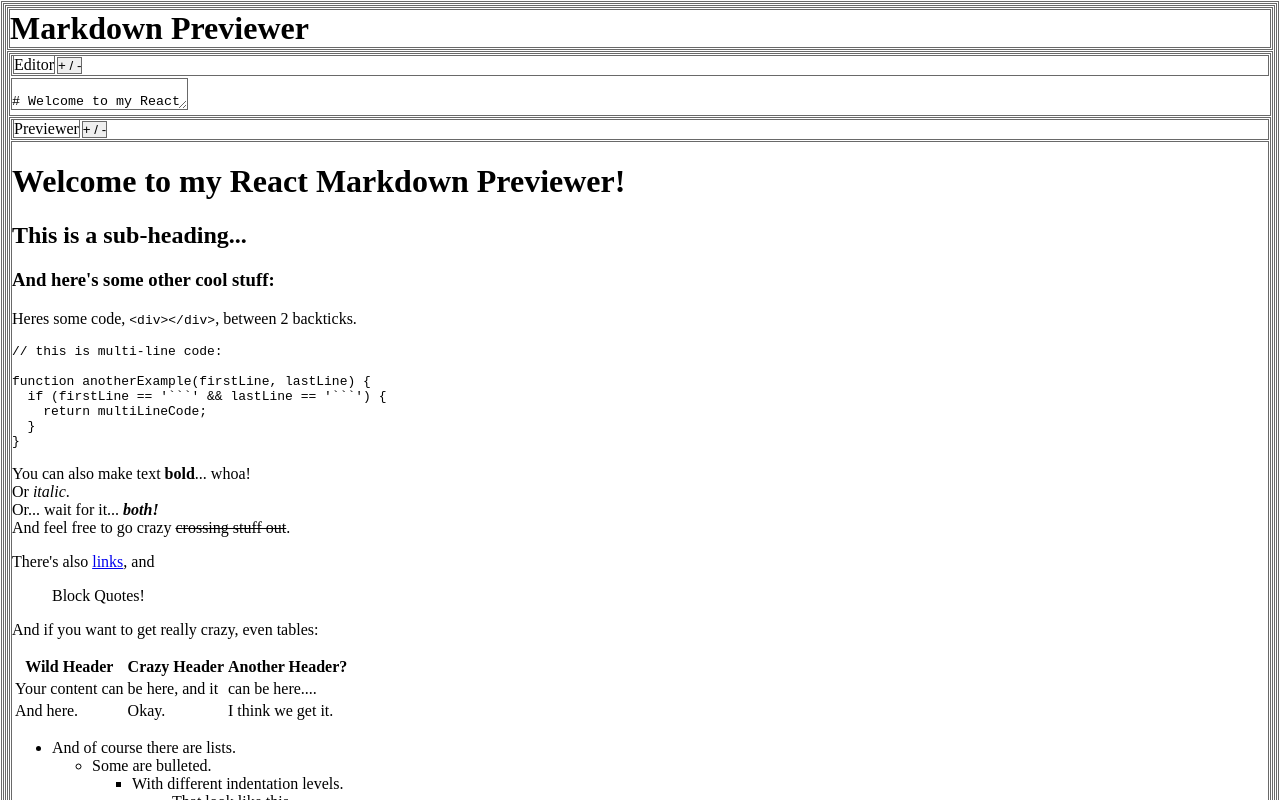
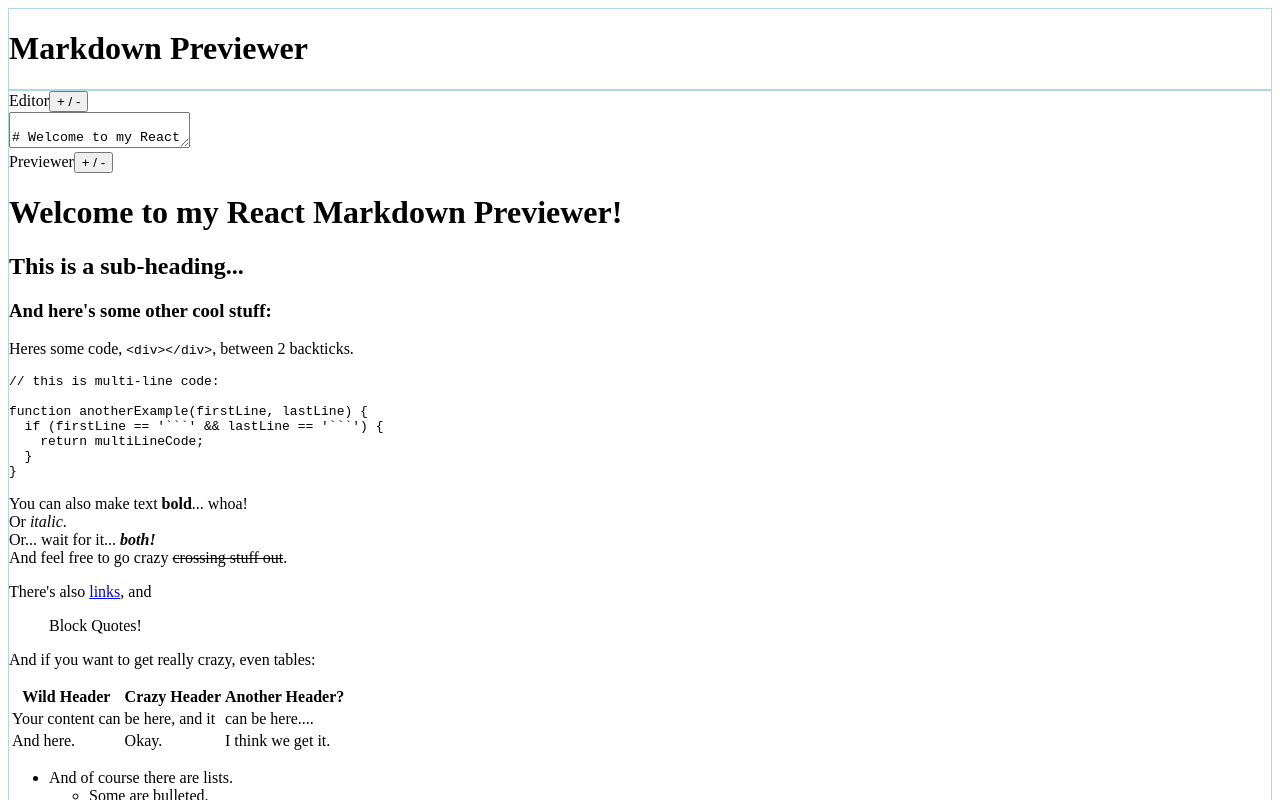
Before and after one commit to ericraycodes/fcc-markdown-previewer-1.0, a React (Vite) app: page / in a window 1280 px wide. Shown: the top 800 px of the page. Built offline with nearby package versions, Linux system fonts and the light colour scheme.

Commit message:
App 2.2: markdown functionality and fCC tests OK

```diff
--- a/src/App.jsx
+++ b/src/App.jsx
@@ -7,6 +7,7 @@
  * 1. Controlled input: React's state management will maintain the text input from the #editor.
  * 2. This needs state management. The input changes are state changes. And state is shared by
  *    both the #editor and the #preview component.
+ * 3. #preview functionality: <code> markdown on highlights - not yet done.
  *
  * @returns A markdown preview of a text input.
  */
--- a/src/Editor.jsx
+++ b/src/Editor.jsx
@@ -5,8 +5,7 @@
 
 export default function Editor({ value, onEditorInput }) {
 
-
-
+  // This loads a pre-emptive input to the #editor at page load.
   useEffect(() => {
     onEditorInput(initialInput);
   }, []);
@@ -22,6 +21,7 @@
 
 
   window.console.log('<Editor /> RENDERING...')
+
   return (
     <textarea
       id='editor'
--- a/src/index.css
+++ b/src/index.css
@@ -16,16 +16,23 @@
 
 /* initial rules */
 *:not(#preview *) {
-  margin: 0;
-  padding: 0;
+  margin: none;
+  padding: none;
   box-sizing: border-box;
-
-  /* temporary: dev styles only */
-  border: 1px solid dimgray;
-  margin: 1px;
 }
 
 /* desktop layout: split window */
 
 
 /* box styles */
+body {
+  margin: none;
+}
+
+
+/* temporary dev styles */
+header,
+main,
+footer {
+  border: 1px solid lightblue;
+}
```
